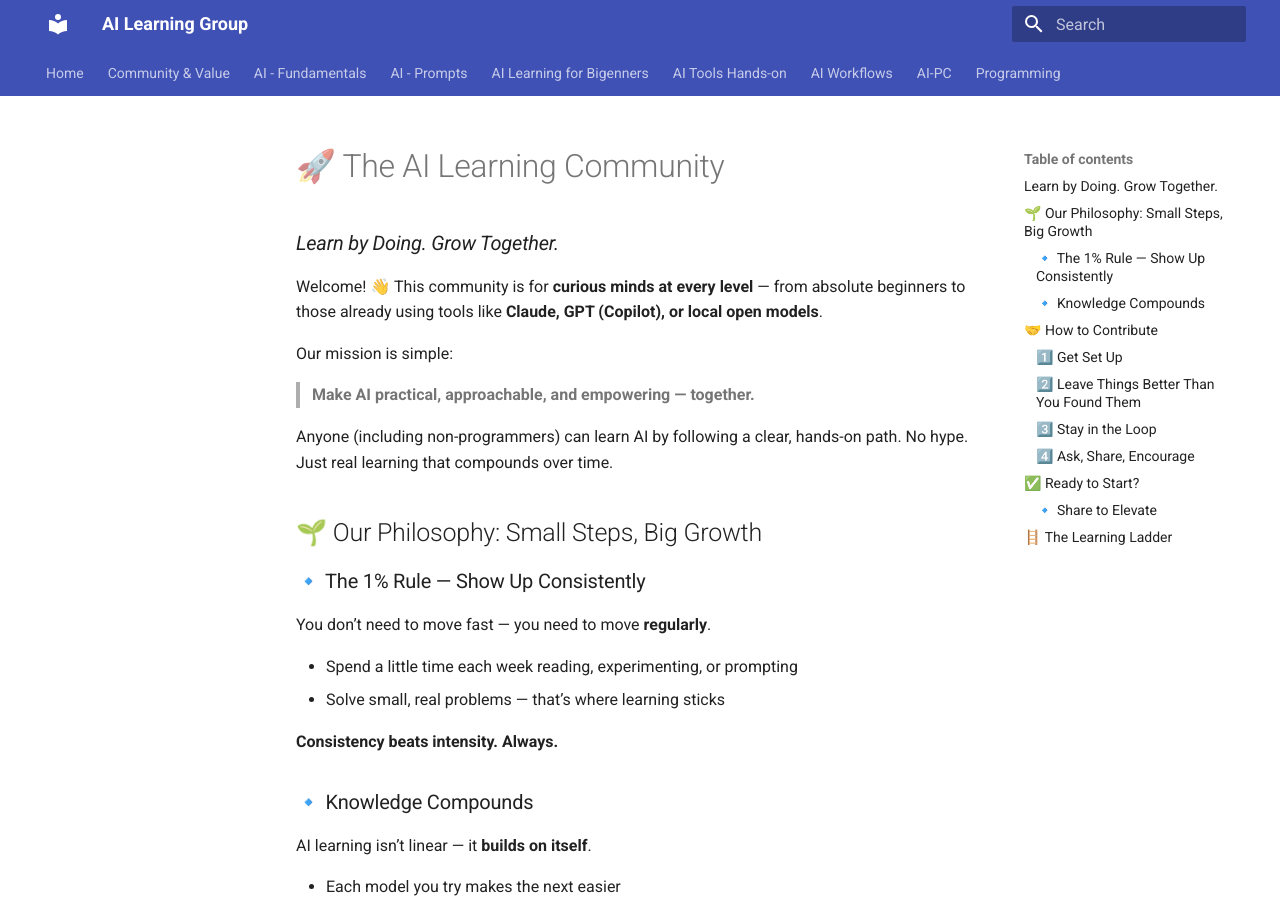
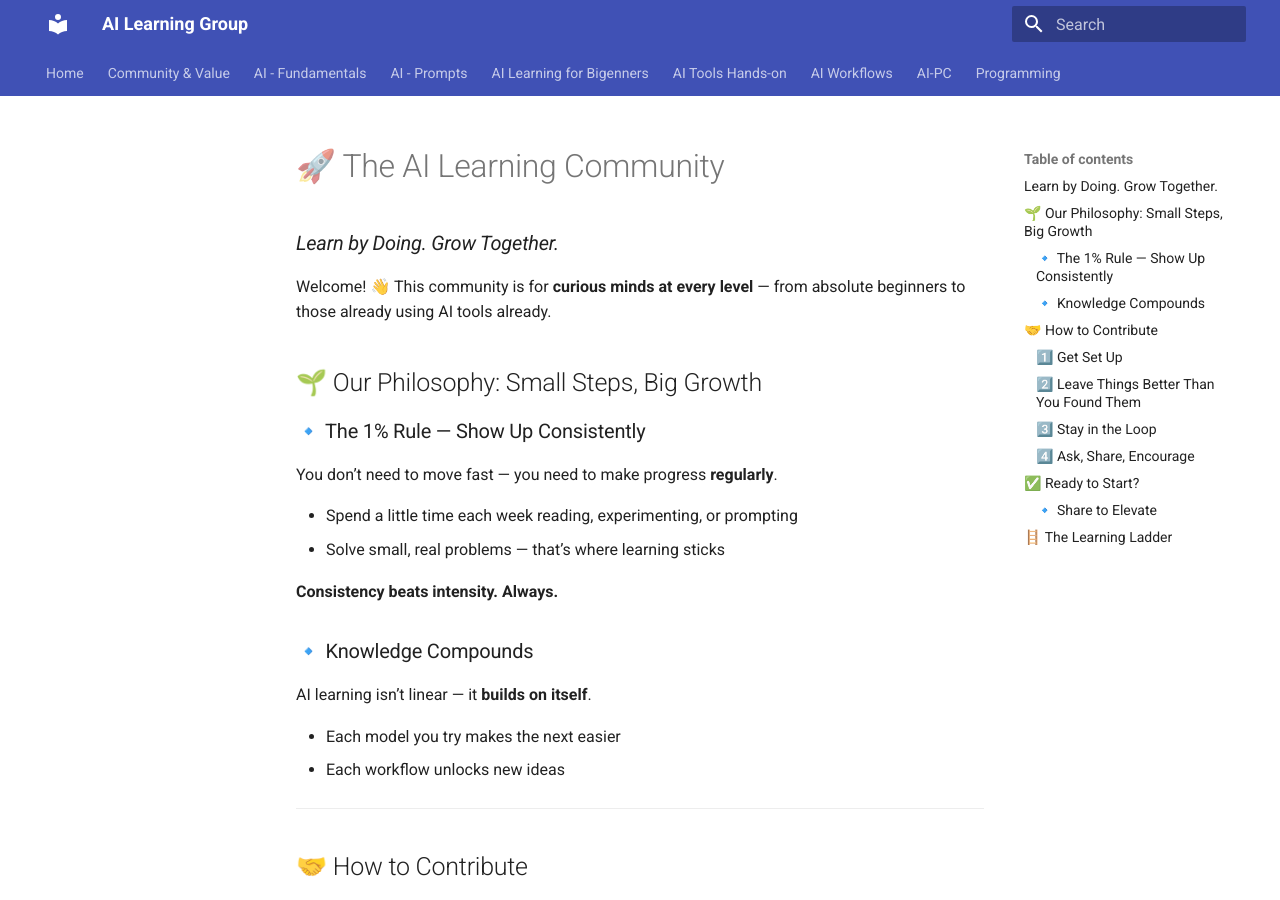
Before and after one commit to tejomayee-tech/toronto_ai_learning_group, an MkDocs documentation site: the page built from docs/community-values-guidelines/ContributingGuideDraft.md, in a window 1280 px wide and 900 px high. Built offline with MkDocs 1.6.1 and Material for MkDocs 9.7.7, drawn with Linux system fonts in a browser that asks for light colours.

Commit message:
contributing guide draft

```diff
--- a/docs/community-values-guidelines/ContributingGuideDraft.md
+++ b/docs/community-values-guidelines/ContributingGuideDraft.md
@@ -3,20 +3,13 @@
 ### *Learn by Doing. Grow Together.*
 
 Welcome! 👋
-This community is for **curious minds at every level** — from absolute beginners to those already using tools like **Claude, GPT (Copilot), or local open models**.
-
-Our mission is simple:
-
-> **Make AI practical, approachable, and empowering — together.**
-
-Anyone (including non-programmers) can learn AI by following a clear, hands-on path. No hype. Just real learning that compounds over time.
-
+This community is for **curious minds at every level** — from absolute beginners to those already using AI tools already.
 
 ## 🌱 Our Philosophy: Small Steps, Big Growth
 
 ### 🔹 The 1% Rule — Show Up Consistently
 
-You don’t need to move fast — you need to move **regularly**.
+You don’t need to move fast — you need to make progress **regularly**.
 
 * Spend a little time each week reading, experimenting, or prompting
 * Solve small, real problems — that’s where learning sticks
```
